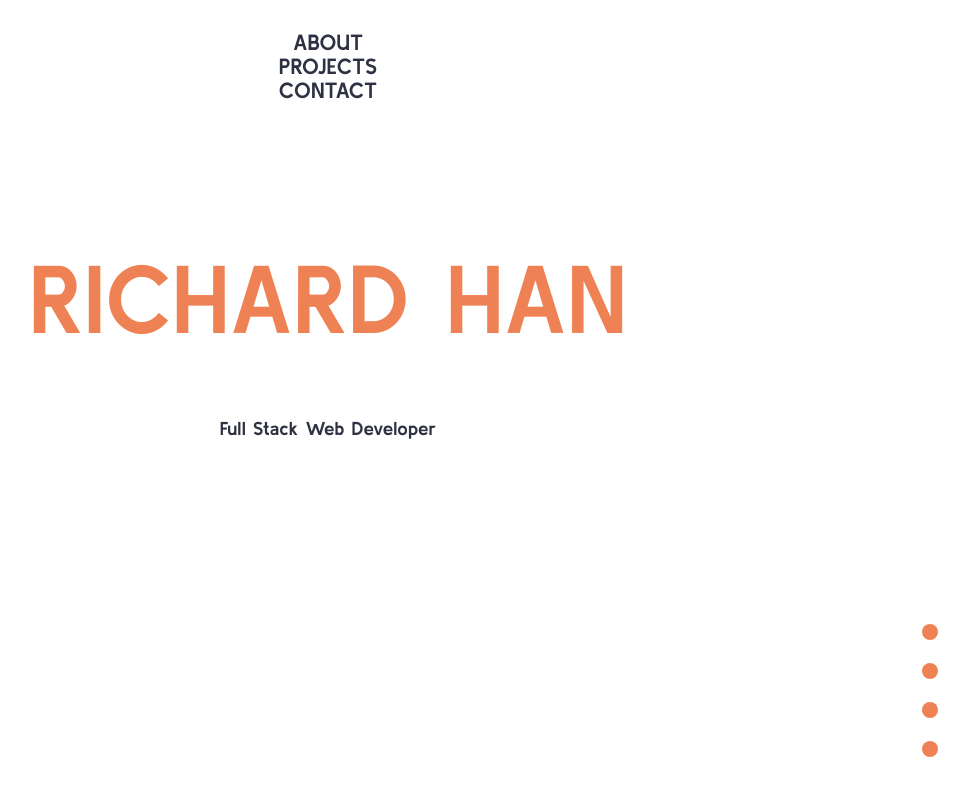
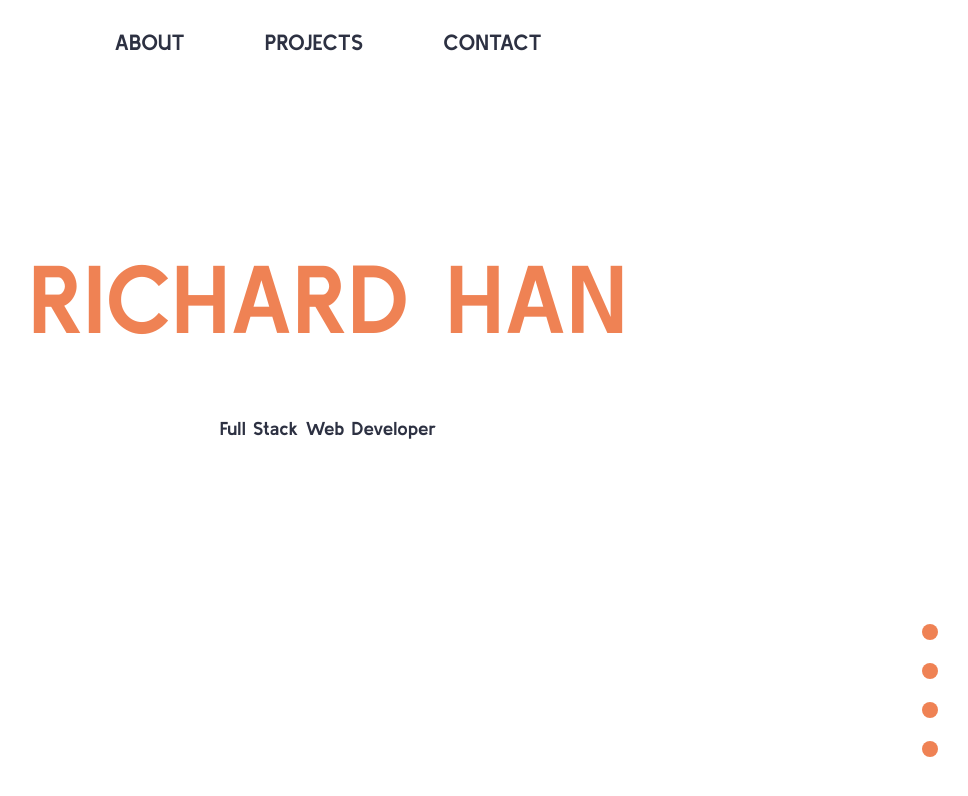
Before and after one commit to rlyhan/Richard-Han-Portfolio, a React (Create React App) app: page / in a window 1280 px wide. Shown: the top 796 px of the page, without its empty margins (312-1280 px from the left). Built offline with nearby package versions, Linux system fonts and the light colour scheme.

Commit message:
Hamburger works properly

```diff
--- a/public/styles.css
+++ b/public/styles.css
@@ -60,16 +60,16 @@ body {
 }
 
 #nav-menu {
+  display: none;
+  float: left;
+  text-align: left;
+  margin: 0;
+  padding: 10px 0 0 26px;
   list-style-type: none;
-  justify-content: center;
-  margin: 0;
-  padding: 0;
-  display: block;
 }
 
 #nav-menu > li {
-  padding: 0 40px;
-  display: block;
+  padding: 10px 0 10px 0;
 }
 
 #nav-menu > li:hover {
@@ -88,7 +88,7 @@ body {
 }
 
 #toggle {
-  /* opacity: 0; */
+  opacity: 0;
   top: 30px;
   left: 0;
   width: 25px;
@@ -102,12 +102,24 @@ body {
 }
 
 #toggle:checked ~ #nav-menu {
-  display: none;
+  display: block;
 }
 
 @media only screen and (min-width: 760px) {
 
-  .page-titles ul {
+  #nav-menu {
+    display: flex;
+    float: none;
+    justify-content: center;
+    padding: 0;
+  }
+
+  #nav-menu > li {
+    padding: 0 40px;
+    display: block;
+  }
+
+  #toggle:checked ~ #nav-menu {
     display: flex;
   }
 
```
